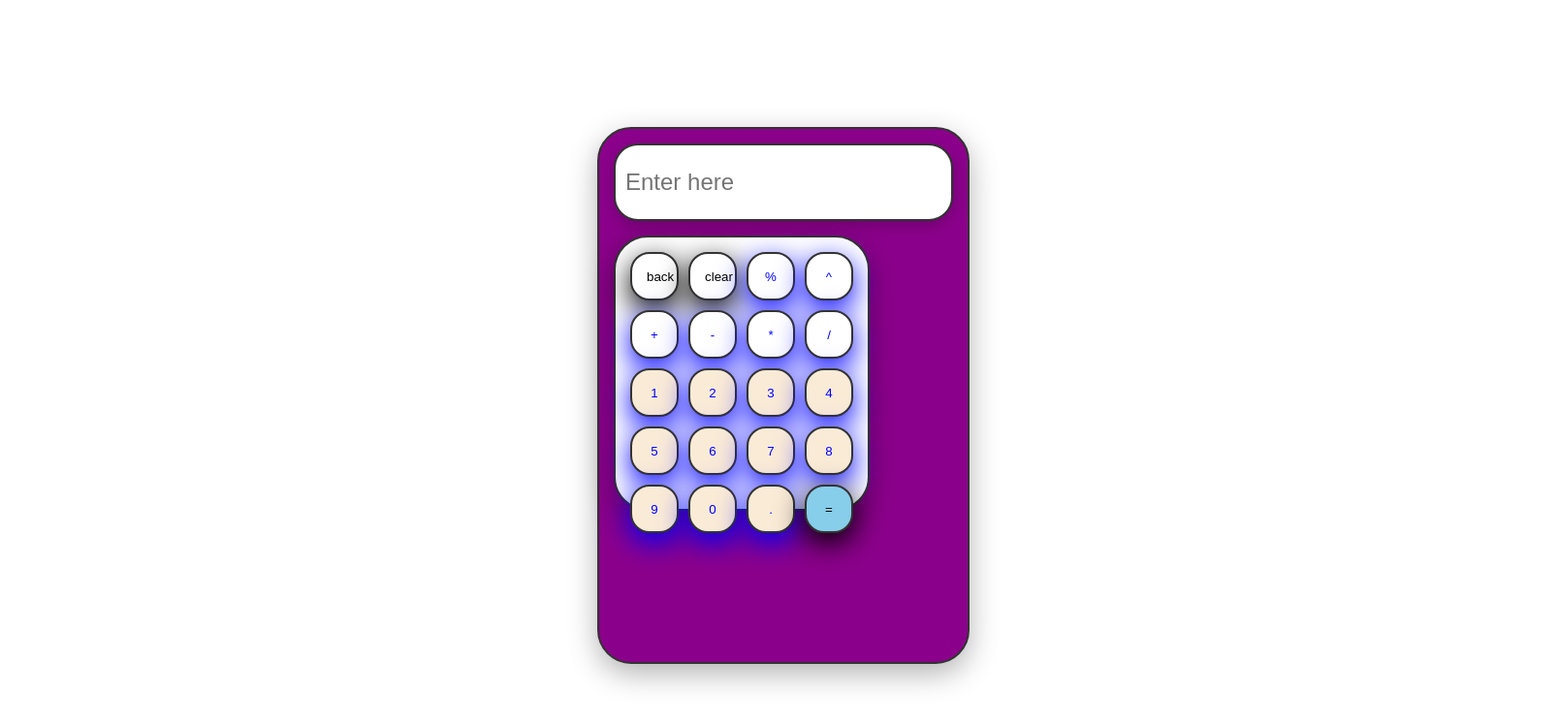
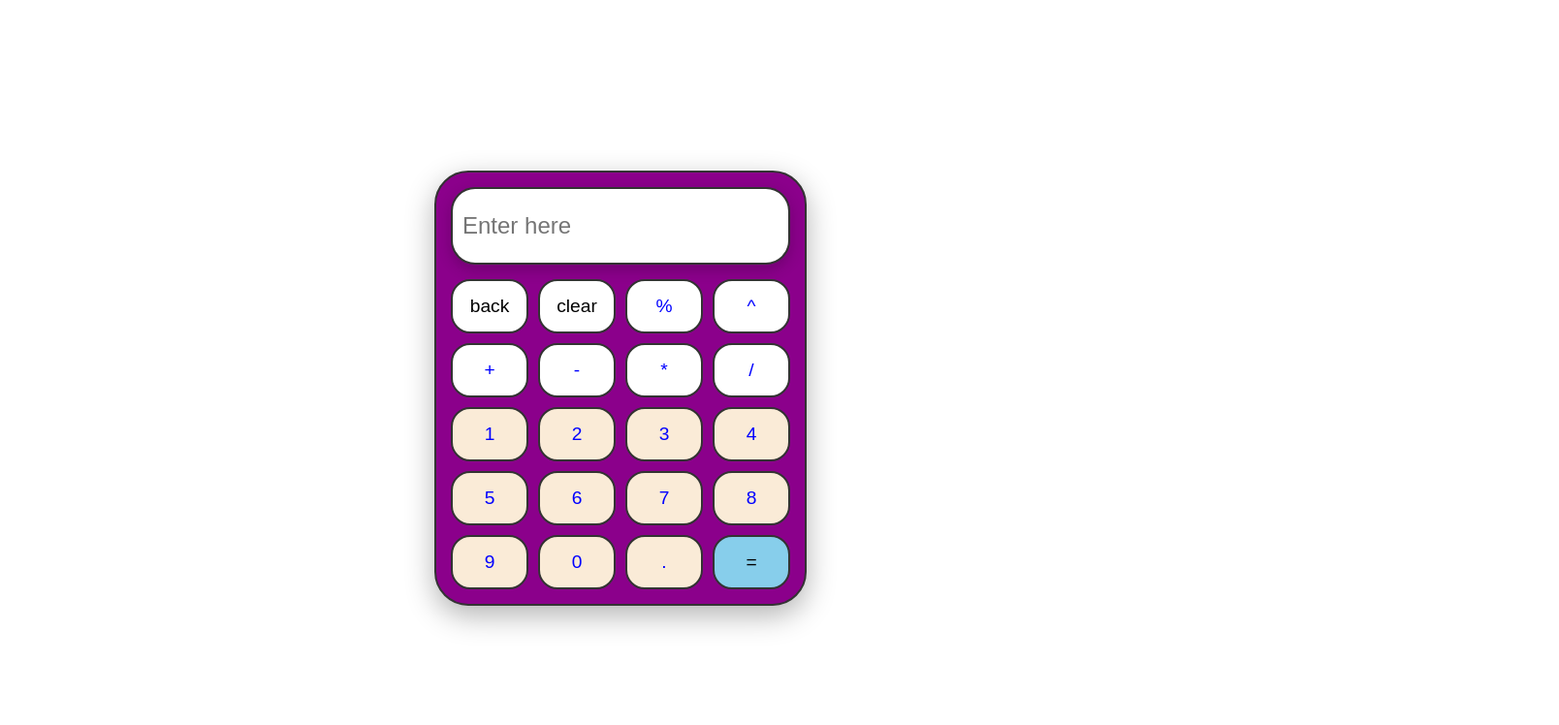
Before and after one commit to animukherjee2006-tech/Calculator, a plain HTML site: page index.html in a window 1280 px wide. Shown: the whole page at 97% size, 1608 px wide, since content can reach past the window. Drawn offline with Linux system fonts and the light colour scheme.

Commit message:
Refactor styles for calculator layout and buttons

```diff
--- a/style.css
+++ b/style.css
@@ -4,21 +4,21 @@ body {
     justify-content: center;
     align-items: center;
     height: 100vh;
-    width: 200vh;
-    background:none;
+    margin: 0;
+    background: none;
 }
+
 
 .calculator {
     width: 90%;
-    max-width:350px;
-    height: 520px;
+    max-width: 350px;
+    padding: 15px;
+    border-radius: 35px;
     background-color: darkmagenta;
-    border-radius: 35px;
-    padding: 15px;
-    position: relative;
     box-shadow: 0 10px 30px rgba(0,0,0,0.3);
     border: 2px solid #333;
 }
+
 
 #val {
     width: 100%;
@@ -33,79 +33,50 @@ body {
     margin-bottom: 15px;
 }
 
+
 .input1 {
     display: flex;
     flex-wrap: wrap;
     gap: 10px;
-    width: 230px;
-    height: 250px;
     justify-content: center;
-    align-items: center;
-    text-align: center;
-    background:white;
-    border-radius: 35px;
+}
+.input1 button {
+    flex: 1 1 22%;
+    min-width: 60px;
     padding: 15px;
-    position: relative;
-    box-shadow: 0 10px 30px rgba(0,0,0,0.3);
+    border-radius: 20px;
     border: 2px solid #333;
+    font-size: 1.2rem;
+    cursor: pointer;
+    box-sizing: border-box;
+    transition: 0.2s;
 }
 
-.input1:hover{
-    background-color: slateblue;
-}
-
-.num,.op,.equal,.back,.clear,.dot {
-    width: 50px;
-    height: 50px;
-    justify-content: center;
-    text-align: center;
-    background:white;
-    border-radius: 20px;
-    padding: 15px;
-    position: relative;
-    box-shadow: 0 10px 30px;
-    border: 2px solid #333;
-}
-
-.equal{
-    background-color: skyblue;
-}
-
-.equal:hover{
-    background-color: blue;
-    color: black;
-}
-
-.num,.dot{
+/* Button colors */
+.num, .dot {
     background-color: antiquewhite;
     color: blue;
 }
-
-.num:hover{
-    background-color: grey;
+.op {
+    background-color: white;
+    color: blue;
+}
+.equal {
+    background-color: skyblue;
+}
+.back, .clear {
+    background-color: white;
 }
 
-.dot:hover{
-    background-color: grey;
+.num:hover, .dot:hover, .op:hover, .equal:hover, .back:hover, .clear:hover {
+    filter: brightness(85%);
 }
 
-.op{
-    color: blue;
+
+@media (max-width: 350px) {
+    .input1 button {
+        flex: 1 1 45%;
+        padding: 12px;
+        font-size: 1rem;
+    }
 }
-
-.op:hover{
-    color: black;
-    background-color: silver;
-}
-
-.back:hover{
-    background-color: blue;
-}
-
-.clear:hover{
-    background-color: blue;
-}
-
-.calculator:hover{
-    background-color: darkblue;
-}
```
